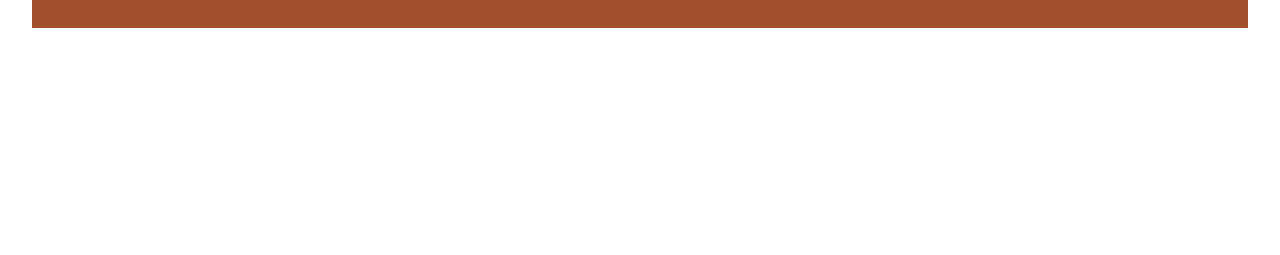
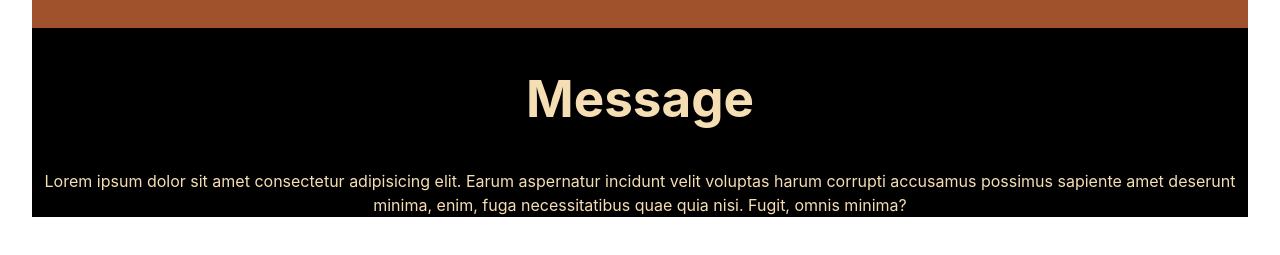
Before and after one commit to Peters-Alex/Peters-Website, a React (Vite) app in the folder Peters-Website/: page / in a window 1280 px wide. Shown: the part 2031-2286 px from the top of the page. Before the commit the page ends 2091 px from the top, so only its background shows below. Built offline with nearby package versions, Linux system fonts and the light colour scheme.

Commit message:
Final touches to features

```diff
--- a/Peters-Website/src/Components/Home.jsx
+++ b/Peters-Website/src/Components/Home.jsx
@@ -40,6 +40,13 @@ function Home() {
                         <p>Lorem ipsum dolor sit amet consectetur adipisicing elit. Fugit maiores temporibus deleniti distinctio, veritatis est tenetur nostrum consequuntur provident! Voluptatibus excepturi consequuntur quia eveniet minima quidem facilis. Illo, laborum earum.</p>
                     )};
                 </div>
+            </section>
+            <section className="SecondPillar">
+                <div className="Message">
+                    <h1 className="Messageheader">Message</h1>
+                    <p className="Message">Lorem ipsum dolor sit amet consectetur adipisicing elit. Earum aspernatur incidunt velit voluptas harum corrupti accusamus possimus sapiente amet deserunt minima, enim, fuga necessitatibus quae quia nisi. Fugit, omnis minima?</p>
+
+                </div>
 
             </section>
         </div>
```
